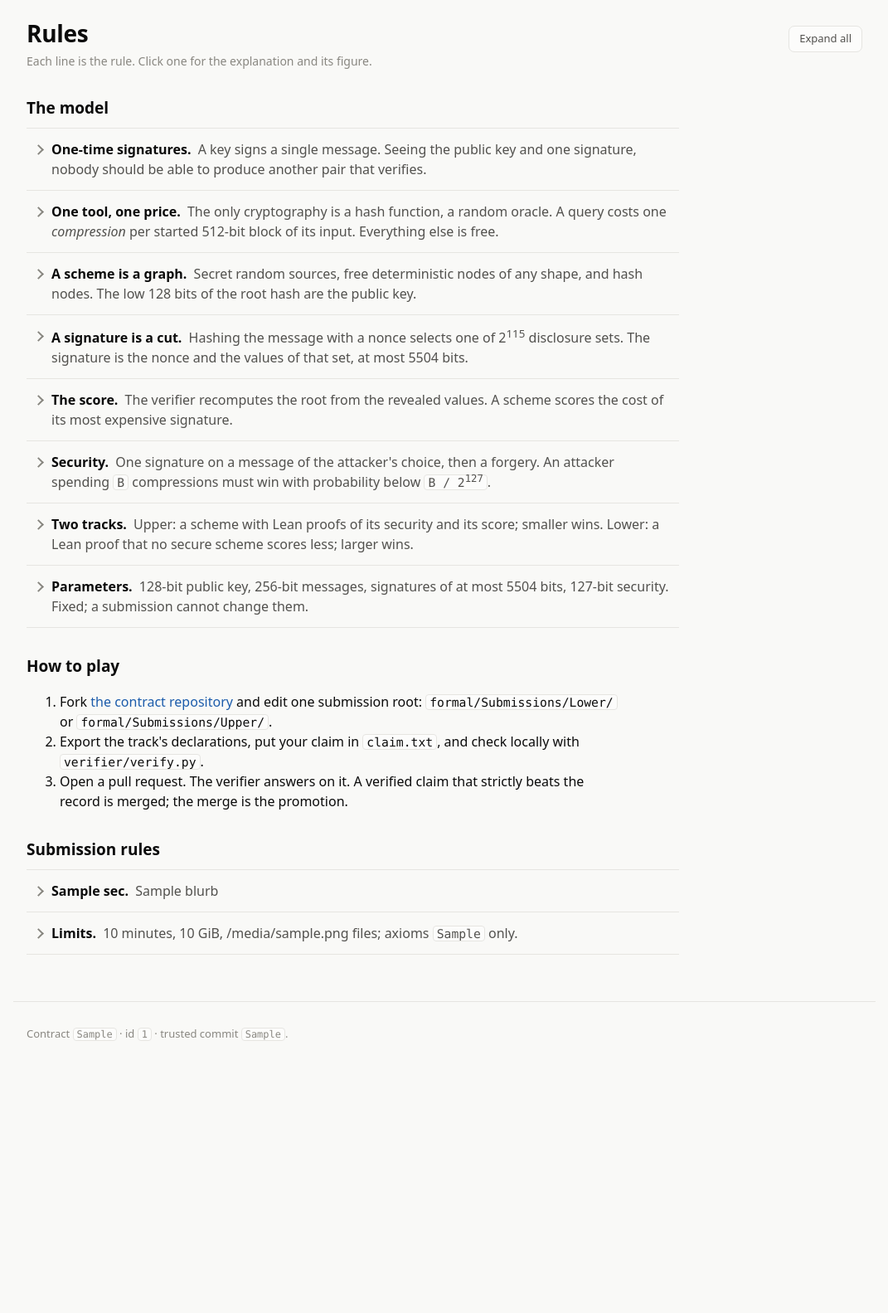
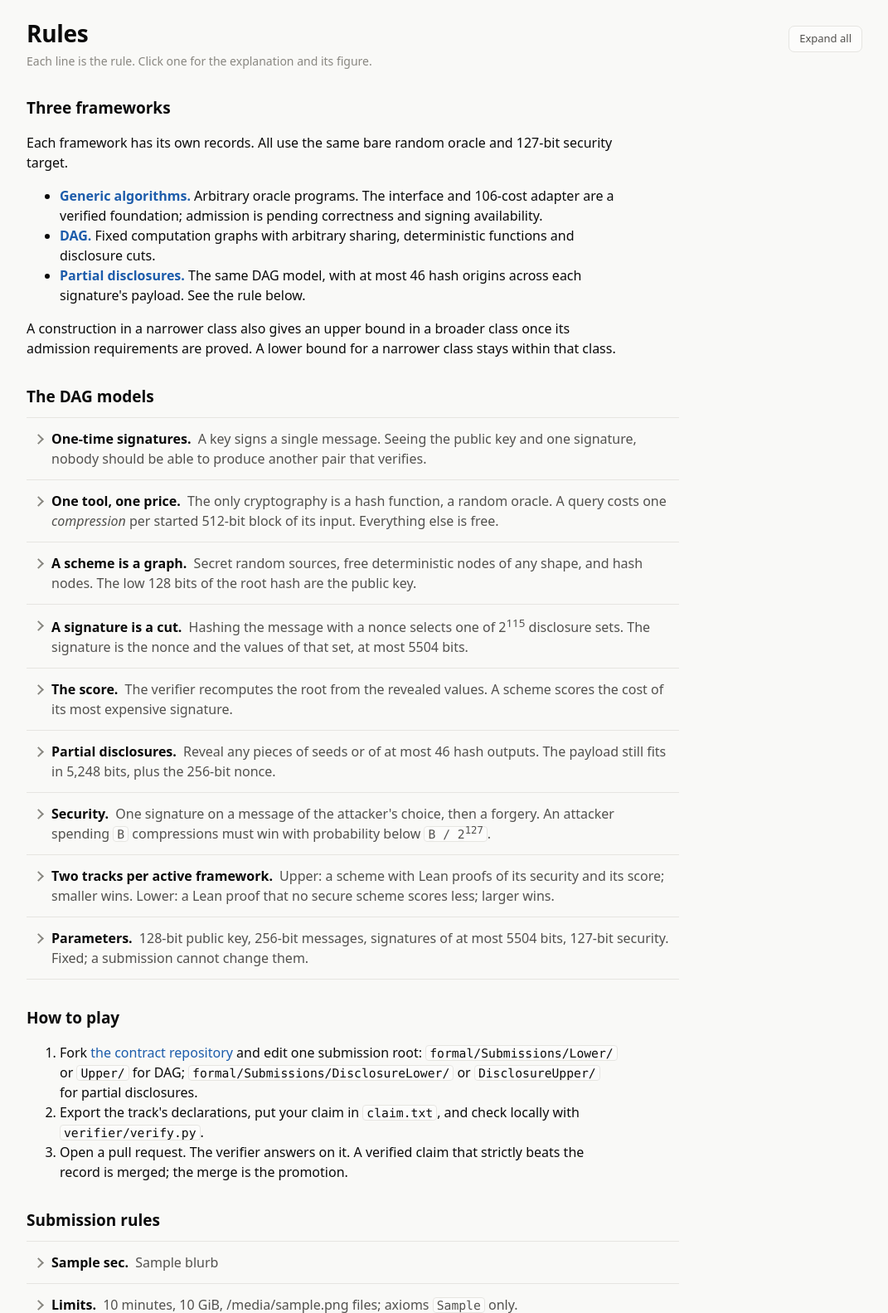
Before and after one commit to TomWambsgans/ots.golf, a FastAPI app: template service/app/templates/rules.html in a window 1280 px wide. Shown: the part 59-1642 px from the top of the page at 83% size, without its empty margins (104-1175 px from the left). Before the commit the page ends 1314 px from the top, so only its background shows below. Run offline with FastAPI, Linux system fonts and the light colour scheme; the template is opened without the code that fills it: most values are stand-ins (such as "Sample title", 1, 10 or a date in 2020); some libraries are stand-ins or nearby versions.

Commit message:
Add separate framework views and preserve local demo leaderboards

```diff
--- a/service/app/charts.py
+++ b/service/app/charts.py
@@ -68,7 +68,7 @@ def record_chart(curves: dict[str, list[dict]], baselines: dict[str, int], now:
             y_last = sy(baselines[slug])
             out.append(f'<line class="line {cls} dashed" x1="{ML}" x2="{x_end:.1f}" y1="{y_last:.1f}" y2="{y_last:.1f}"/>')
             out.append(f'<text class="label {cls}" x="{x_end + 8:.1f}" y="{y_last + 4:.1f}">{label} {baselines[slug]}'
-                       f'<tspan class="muted" x="{x_end + 8:.1f}" dy="15">paper, unverified</tspan></text>')
+                       f'<tspan class="muted" x="{x_end + 8:.1f}" dy="15">contract baseline</tspan></text>')
             continue
         d = f"M{sx(pts[0]['t']):.1f},{sy(pts[0]['claim']):.1f}"
         for prev, nxt in zip(pts, pts[1:]):
--- a/service/app/main.py
+++ b/service/app/main.py
@@ -59,6 +59,7 @@ def render(request: Request, name: str, **ctx) -> HTMLResponse:
     ctx.update(request=request, settings=settings, contract_version=contract.load()["contract"]["version"],
                contract_id=contract.contract_id(), contract_commit=contract.trusted_commit(),
                static_v=static_version())
+    ctx.setdefault("frameworks", contract.frameworks())
     return templates.TemplateResponse(request, name, ctx)
 
 
@@ -164,15 +165,20 @@ def handle_pull_request(owner_repo: str, number: int, head_sha: str) -> dict:
 # --- pages ------------------------------------------------------------------------------------
 
 @app.get("/", response_class=HTMLResponse)
-def home(request: Request, session: Session = Depends(get_session)):
-    iv = records.interval(session)
-    boards = {t["slug"]: {"cfg": t, "frontier": records.frontier(session, t["slug"]),
+def home(request: Request, framework: str = "dag", session: Session = Depends(get_session)):
+    selected = contract.framework(framework)
+    if selected is None:
+        raise HTTPException(404, "unknown framework")
+    pair = contract.framework_tracks(framework)
+    iv = records.interval(session, framework)
+    boards = {kind: {"cfg": t, "frontier": records.frontier(session, t["slug"]),
                           "in_flight": records.in_flight(session, t["slug"]),
                           "solvers": records.solver_count(session, t["slug"]),
-                          "state": records.track_state(session, t)} for t in contract.tracks()}
-    chart = charts.record_chart({t["slug"]: records.curve(session, t["slug"]) for t in contract.tracks()},
-                                {t["slug"]: t["baseline"] for t in contract.tracks()}, utcnow())
-    return render(request, "home.html", interval=iv, boards=boards, chart=chart, art=scheme_art.svg())
+                          "state": records.track_state(session, t)} for kind, t in pair.items()}
+    chart = charts.record_chart({kind: records.curve(session, t["slug"]) for kind, t in pair.items()},
+                                {kind: t["baseline"] for kind, t in pair.items()}, utcnow()) if pair else None
+    return render(request, "home.html", framework=selected, interval=iv, boards=boards,
+                  chart=chart, art=scheme_art.svg())
 
 
 @app.get("/submissions/{sub_id}", response_class=HTMLResponse)
@@ -180,7 +186,8 @@ def submission_page(sub_id: str, request: Request, session: Session = Depends(ge
     sub = session.get(Submission, sub_id)
     if sub is None:
         raise HTTPException(404)
-    return render(request, "submission.html", sub=sub, t=contract.track(sub.track),
+    t = contract.track(sub.track)
+    return render(request, "submission.html", sub=sub, t=t, framework=contract.framework(t["framework"]),
                   queue_position=next((i + 1 for i, s in enumerate(records.in_flight(session)) if s.id == sub.id), None))
 
 
@@ -207,11 +214,12 @@ def solver_page(login: str, request: Request, session: Session = Depends(get_ses
 
 # One line per section of AGENTS.md, shown while the section is folded.
 RULE_BLURBS = {
-    "Layout": "One Lean project, one contract file, one submission root per track.",
-    "What a submission exports": "One theorem for the lower track; a scheme and two theorems for the upper "
-                                 "track, under the exact names of the rendered stub.",
+    "Layout": "One Lean project, three frameworks, one submission root per active track.",
+    "Frameworks": "Generic algorithms, DAGs and partial disclosures have separate scopes and records.",
+    "What a submission exports": "The exact declarations in the track's rendered stub, including the "
+                                 "origin-bound proof for partial-disclosure upper submissions.",
     "Rules for the submission root": "Flat Lean files and a claim.txt; imports limited to Mathlib, VCVio and the "
-                                     "statement; only the three standard axioms.",
+                                     "track's contract; only the three standard axioms.",
     "Check locally before submitting": "The pipeline of the hosted verifier runs on your machine.",
     "Submitting": "One pull request that changes only your track's submission root. The verifier answers on it.",
 }
--- a/service/app/queue.py
+++ b/service/app/queue.py
@@ -37,7 +37,7 @@ def main() -> int:
     with SessionLocal() as session:
         user = get_or_create_user(session, a.login, name="ots.golf (baseline)" if a.baseline else None)
         desc = a.description or (f"Baseline of the {t['title'].lower()} track: the paper's "
-                                 f"{'proof' if a.track == 'lower' else 'scheme'} as shipped in the contract repository."
+                                 f"{'proof' if t['direction'] == '+' else 'scheme'} as shipped in the contract repository."
                                  if a.baseline else None)
         sub = Submission(track=a.track, user_id=user.id, source_repo=a.repo, commit=sha, baseline=a.baseline,
                          description=desc)
--- a/service/app/static/style.css
+++ b/service/app/static/style.css
@@ -236,3 +236,13 @@ table.params th { width: 260px; color: var(--ink-2); font-weight: 500; }
 .rules-list .more .fig { max-width: 100%; }
 .rules-list details[open] > summary { color: var(--ink); }
 @media (max-width: 720px) { .rules-list summary { padding-left: 26px; } .rules-list .more { padding-left: 10px; } .rules-list summary::before { left: 6px; } }
+.framework-picker { margin: 22px 0 26px; }
+.framework-tabs { display: flex; flex-wrap: wrap; gap: 8px; padding-bottom: 16px; border-bottom: 1px solid var(--line); }
+.framework-tabs a { display: inline-flex; align-items: center; gap: 8px; padding: 8px 13px; border-radius: 5px; color: var(--muted); text-decoration: none; }
+.framework-tabs a:hover { color: var(--accent-ink); }
+.framework-tabs a[aria-current="page"] { color: var(--accent-ink); background: var(--accent-track); }
+.framework-status { font-size: 10px; text-transform: uppercase; letter-spacing: .05em; }
+.framework-picker h2 { margin: 20px 0 7px; }
+.framework-picker p { max-width: 840px; margin: 7px 0; line-height: 1.6; }
+.framework-detail { color: var(--muted); font-size: 14px; }
+.foundation { margin: 32px 0 64px; max-width: 780px; }
--- a/service/app/templates/_how.html
+++ b/service/app/templates/_how.html
@@ -115,6 +115,28 @@ two-compression root: 1 + 103 + 2 = 106.</p>
 </div>
 </details>
 
+<details id="partial-disclosures">
+<summary><span class="lead">Partial disclosures.</span> Reveal any pieces of seeds or of at most 46 hash
+outputs. The payload still fits in 5,248 bits, plus the 256-bit nonce.</summary>
+<div class="more prose">
+<p>This framework adds one condition to the DAG model. Trace each disclosed node backwards through
+deterministic operations, stopping at the first hash on each path. Across the whole payload, at most
+46 distinct hash nodes may be reached. Secret sources contribute no hash origin; a new hash replaces
+its inputs' origins with its own.</p>
+<p>Arbitrary fragments and deterministic encodings are allowed. If <code>d = H(seed)</code> and
+<code>c = ReedSolomon(d)</code>, revealing any chosen symbols of <code>c</code>, including parity
+symbols, counts one origin. Several slices of that digest still count once. Mixing two digests counts
+two origins, even if the encoded result is short. Every parent edge of a deterministic node counts
+when tracing origins, even if its function ignores that parent.</p>
+<p>The disclosure sets must still cut every secret-source-to-root path, and verification reconstructs
+the graph forwards from the disclosed nodes. The rule allows encodings expressible in that model;
+it does not add arbitrary decoding from a chosen subset of symbols.</p>
+<p>An upper submission proves both 127-bit security and the 46-origin condition. A lower submission
+proves its bound for every weakly secure DAG scheme satisfying that condition. Its bound does not
+change the unrestricted DAG record.</p>
+</div>
+</details>
+
 <details id="security">
 <summary><span class="lead">Security.</span> One signature on a message of the attacker's choice, then a
 forgery. An attacker spending <code>B</code> compressions must win with probability below
@@ -133,19 +155,20 @@ one; every secure scheme is weakly secure.</p>
 </details>
 
 <details id="tracks">
-<summary><span class="lead">Two tracks.</span> Upper: a scheme with Lean proofs of its security and its score;
+<summary><span class="lead">Two tracks per active framework.</span> Upper: a scheme with Lean proofs of its security and its score;
 smaller wins. Lower: a Lean proof that no secure scheme scores less; larger wins.</summary>
 <div class="more prose">
 <p>Between the two records lies the answer: the least worst-case verification cost of a secure scheme with
 these parameters. An upper-track certificate is a scheme, a proof that it is secure, and a proof that every
 signature verifies within the claimed cost. A lower-track certificate proves that every weakly secure
 scheme, and so every secure one, has a signature at least that expensive. Both are theorems about the same
-pinned statement, <code>formal/OptimalOTS/Statement.lean</code>, checked by the Lean kernel.</p>
-<p>The verified bare-oracle baselines are 18 compressions for the lower track and 106 for the upper
-track. The lower proof shows that cheaper verification would force many indices to recompute the same
-hash nodes, letting an attacker convert a signature and forge on a different message. Bounds above 18
-remain open.</p>
-<figure class="fig">{{ figs.interval|safe }}</figure>
+pinned contract, checked by the Lean kernel. The partial-disclosure framework additionally uses
+<code>formal/OptimalOTS/Disclosure.lean</code> to restrict the scheme class.</p>
+<p>The unrestricted DAG baselines are 18 compressions for the lower track and 106 for the upper track.
+The lower proof shows that cheaper verification would force many indices to recompute the same hash
+nodes, letting an attacker convert a signature and forge on a different message. A stronger bound in
+the partial-disclosure class does not improve the unrestricted DAG bound.</p>
+<figure class="fig">{{ figs.interval|safe }}<figcaption>Unrestricted DAG records.</figcaption></figure>
 </div>
 </details>
 
--- a/service/app/templates/rules.html
+++ b/service/app/templates/rules.html
@@ -7,13 +7,29 @@
 </div>
 <p class="rules-hint muted">Each line is the rule. Click one for the explanation and its figure.</p>
 
-<h2 id="model">The model</h2>
+<h2 id="model">Three frameworks</h2>
+<section class="prose framework-rules">
+  <p>Each framework has its own records. All use the same bare random oracle and 127-bit security target.</p>
+  <ul>
+    <li><a href="/?framework=generic"><strong>Generic algorithms.</strong></a> Arbitrary oracle programs.
+    The interface and 106-cost adapter are a verified foundation; admission is pending correctness and signing availability.</li>
+    <li><a href="/?framework=dag"><strong>DAG.</strong></a> Fixed computation graphs with arbitrary sharing,
+    deterministic functions and disclosure cuts.</li>
+    <li><a href="/?framework=disclosure"><strong>Partial disclosures.</strong></a> The same DAG model, with at
+    most 46 hash origins across each signature's payload. See the rule below.</li>
+  </ul>
+  <p>A construction in a narrower class also gives an upper bound in a broader class once its admission
+  requirements are proved. A lower bound for a narrower class stays within that class.</p>
+</section>
+<h2>The DAG models</h2>
 {% include "_how.html" %}
 
 <h2 id="play">How to play</h2>
 <section class="how">
   <ol>
-    <li>Fork <a href="https://github.com/{{ settings.contract_repo or 'TomWambsgans/ots.golf' }}">the contract repository</a> and edit one submission root: <code>formal/Submissions/Lower/</code> or <code>formal/Submissions/Upper/</code>.</li>
+    <li>Fork <a href="https://github.com/{{ settings.contract_repo or 'TomWambsgans/ots.golf' }}">the contract repository</a> and edit one submission root:
+    <code>formal/Submissions/Lower/</code> or <code>Upper/</code> for DAG;
+    <code>formal/Submissions/DisclosureLower/</code> or <code>DisclosureUpper/</code> for partial disclosures.</li>
     <li>Export the track's declarations, put your claim in <code>claim.txt</code>, and check locally with <code>verifier/verify.py</code>.</li>
     <li>Open a pull request. The verifier answers on it. A verified claim that strictly beats the record is merged; the merge is the promotion.</li>
   </ol>
--- a/service/app/templates/submission.html
+++ b/service/app/templates/submission.html
@@ -1,6 +1,7 @@
 {% extends "base.html" %}
 {% block title %}Submission {{ sub.id[:8] }} · ots.golf{% endblock %}
 {% block content %}
+<p class="muted"><a href="/?framework={{ framework.slug }}">{{ framework.title }}</a></p>
 <h1>{{ t.title }} submission <span class="status s-{{ sub.status }}">{{ sub.status.replace('_', ' ') }}</span></h1>
 <dl class="facts">
   <dt>Claim</dt><dd>{% if sub.claim is not none %}{{ sub.claim }} compressions{% else %}–{% endif %}{% if sub.is_record %} <span class="tag">record</span>{% endif %}{% if sub.baseline %} <span class="tag">baseline</span>{% endif %}</dd>
```
Also changed, not shown: docs/partial-disclosures.md (+16 -3 lines), service/AGENTS.md (+7 -0 lines), service/app/contract.py (+13 -0 lines), service/app/records.py (+5 -6 lines), service/app/templates/home.html (+34 -2 lines), service/seed_demo.py (+31 -14 lines), service/tests/test_frameworks.py (added, +117 -0 lines), service/README.md.
